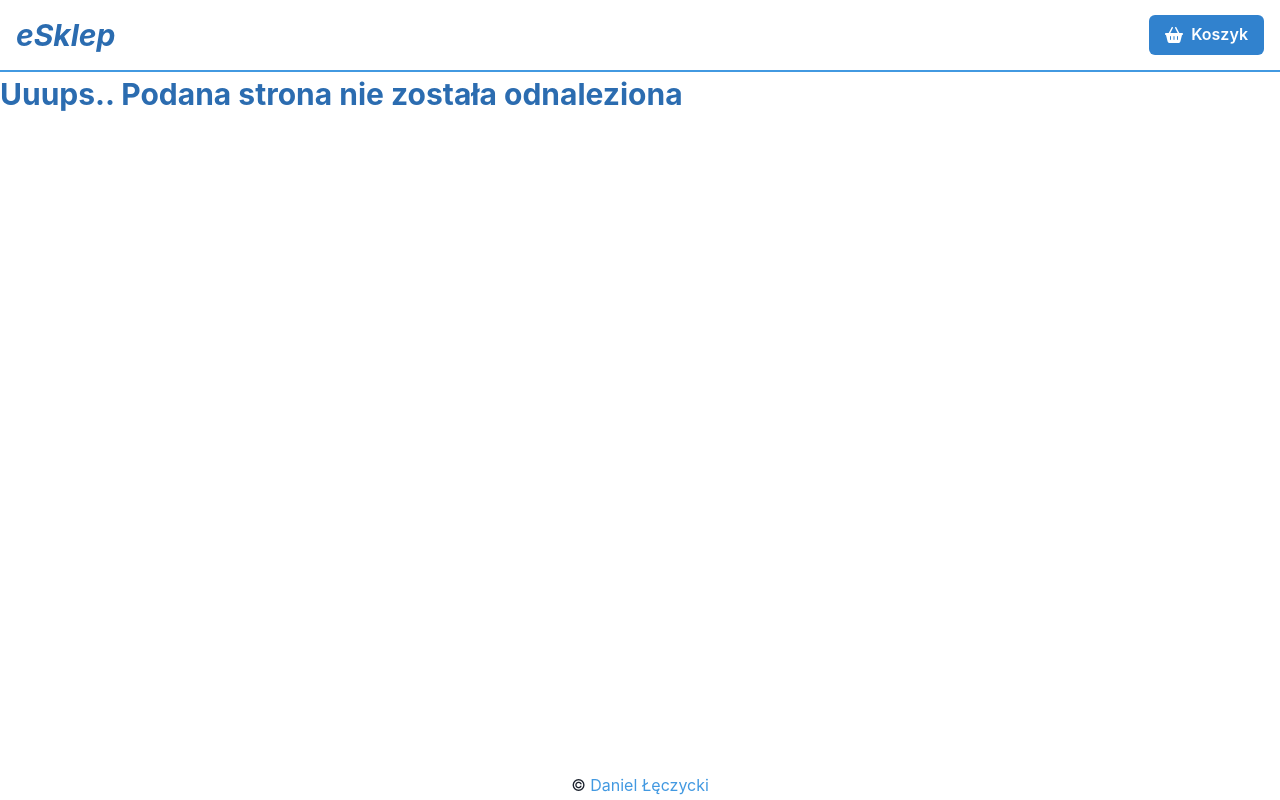
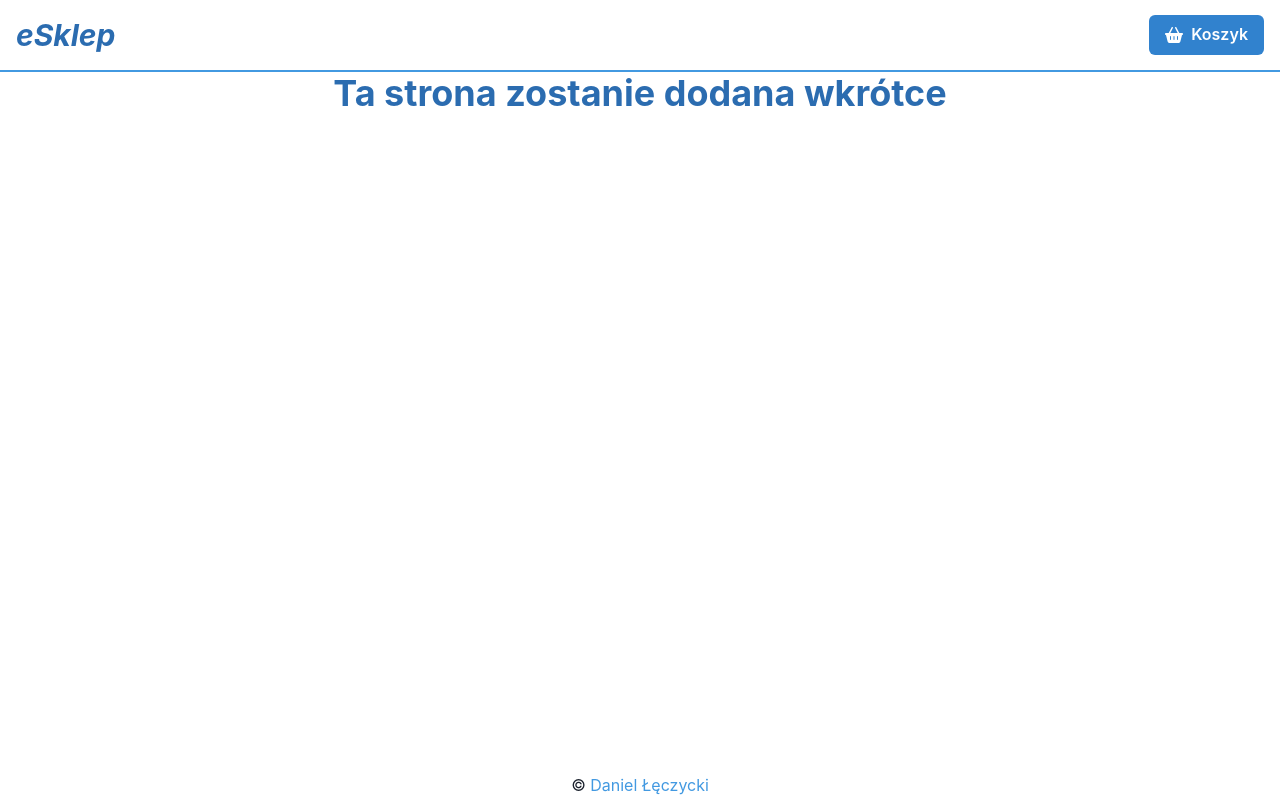
Before and after one commit to dLeczycki/eshop-frontend, a React (Create React App) app: page /produkty/1 in a window 1280 px wide. Built offline with nearby package versions, Linux system fonts and the light colour scheme; no server answers.

Commit message:
Add empty ProductDetails route

```diff
--- /dev/null
+++ b/src/components/products/ProductDetails.tsx
@@ -0,0 +1,9 @@
+import { Box, Heading } from "@chakra-ui/react"
+
+export const ProductDetails = () => {
+  return (
+    <Box>
+      <Heading as="h1" textAlign="center" color="blue.600">Ta strona zostanie dodana wkrótce</Heading>
+    </Box>
+  )
+}
--- a/src/components/router/Router.tsx
+++ b/src/components/router/Router.tsx
@@ -6,12 +6,14 @@ import { Order } from "../order/Order"
 import { Summary } from "../order/summary/Summary"
 import { PaymentTemporaryPage } from "../order/payment/PaymentTemporaryPage"
 import { OrderFinished } from "../order/finished/OrderFinished"
+import { ProductDetails } from "../products/ProductDetails"
 
 export const Router = () => {
   return (
     <Routes>
       <Route path="/" element={<Home />} />
       <Route path="/produkty" element={<Products />} />
+      <Route path="/produkty/:id" element={<ProductDetails />} />
       <Route path="/zamowienie/podsumowanie" element={<Summary />} />
       <Route path="/zamowienie/platnosc" element={<PaymentTemporaryPage />} />
       <Route path="/zamowienie/zakonczone" element={<OrderFinished />} />
```
